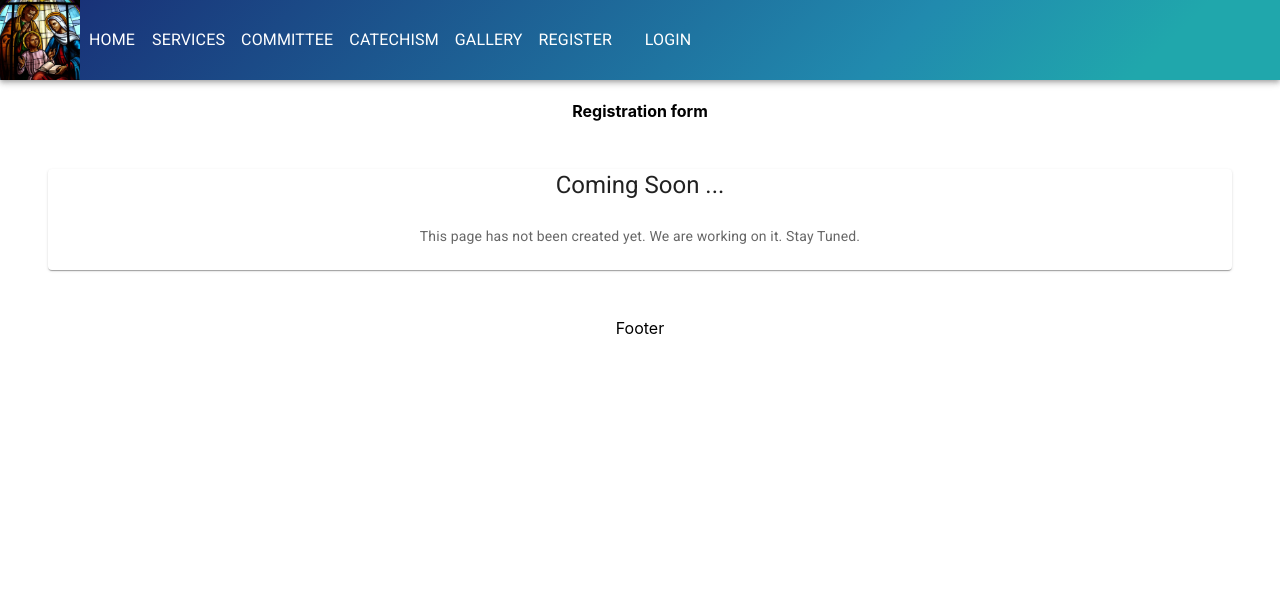
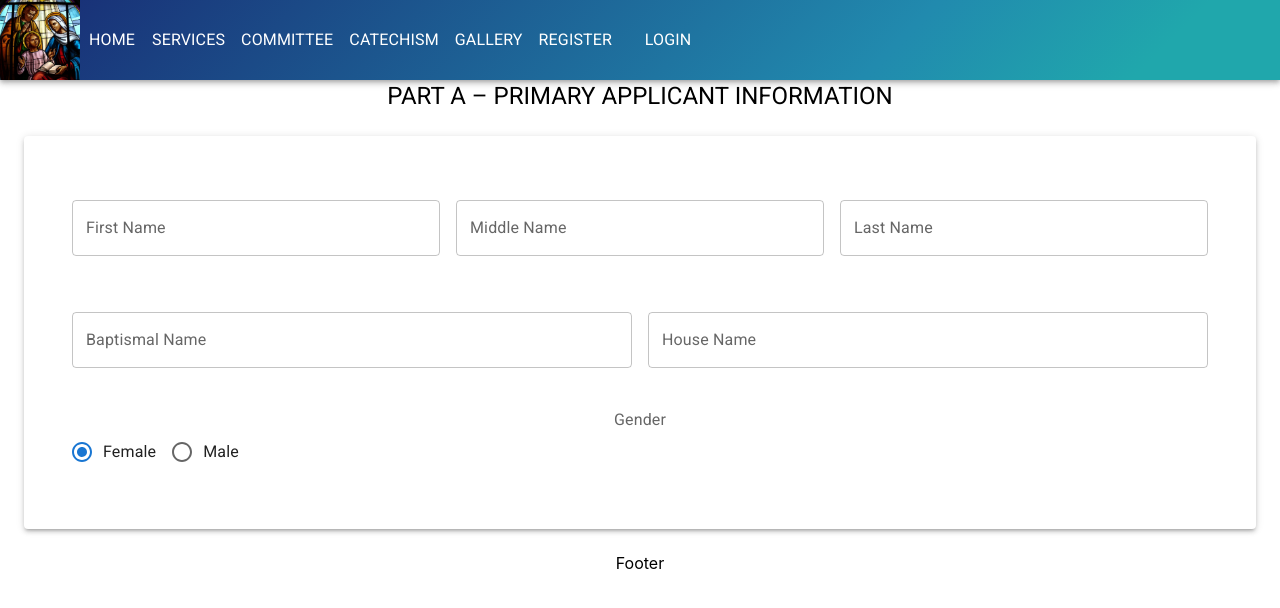
Before and after one commit to jobinbasani/user-manager, a React (Create React App) app in the folder ui/user-manager/: page /register in a window 1280 px wide. Shown: the top 608 px of the page. Built offline with nearby package versions, Linux system fonts and the light colour scheme; what react-swipeable-views-utils would draw is missing.

Commit message:
Login redirected to root

```diff
--- a/ui/user-manager/package.json
+++ b/ui/user-manager/package.json
@@ -7,6 +7,7 @@
     "@emotion/react": "^11.8.2",
     "@emotion/styled": "^11.8.1",
     "@mui/icons-material": "^5.5.1",
+    "@mui/lab": "^5.0.0-alpha.79",
     "@mui/material": "^5.5.3",
     "@mui/styles": "^5.5.3",
     "@reduxjs/toolkit": "^1.8.1",
@@ -18,6 +19,7 @@
     "@types/react": "^17.0.43",
     "@types/react-dom": "^17.0.14",
     "axios": "^0.26.1",
+    "date-fns": "^2.28.0",
     "immutable": "^4.0.0",
     "react": "^18.0.0",
     "react-dom": "^18.0.0",
--- /dev/null
+++ b/ui/user-manager/src/components/registration/PrimaryApplicant.tsx
@@ -0,0 +1,122 @@
+import {
+    FormControl,
+    CardContent,
+    Typography,
+    Box,
+    RadioGroup,
+    FormControlLabel,
+    Radio,
+    FormLabel,
+    TextField,
+    Card,
+    } from '@mui/material';
+
+import AdapterDateFns from '@mui/lab/AdapterDateFns';
+import LocalizationProvider from '@mui/lab/LocalizationProvider';
+import DatePicker from '@mui/lab/DatePicker';
+import classes from './Registration.module.css';
+import { useState } from 'react';
+
+const PrimaryApplicant = () => {
+    const [dateOfBirth, setDateOfBirth] = useState(new Date());
+
+    const handleDOBChange = (newValue: Date | null) => {
+          setDateOfBirth(newValue!);
+    }
+
+    const submitHandler = () => {
+
+    }
+
+    const handleGenderSelection = (event: React.ChangeEvent<HTMLInputElement>) => {
+        console.log("Selected: " + (event.target as HTMLInputElement).value);
+    }
+
+    return (
+            <Box>
+                <Typography gutterBottom variant="h5" component="div" className={classes["form-title"]}>
+                   PART A – PRIMARY APPLICANT INFORMATION
+                </Typography>
+                <Card elevation={3} className={classes["form-container"]}>
+                    <CardContent>
+
+                        <form onSubmit={submitHandler}>
+                            <div className={classes["form-element"]}>
+                                <TextField
+                                    id="first-name"
+                                    label="First Name"
+                                    placeholder="First Name"
+                                    margin="normal"
+                                    className={classes["form-text-field"]}
+                                    fullWidth
+                                    />
+                                <TextField
+                                    id="middle-name"
+                                    label="Middle Name"
+                                    placeholder="Middle Name"
+                                    margin="normal"
+                                    className={classes["form-text-field"]}
+                                    fullWidth
+                                    />
+                                <TextField
+                                    id="last-name"
+                                    label="Last Name"
+                                    placeholder="Last Name"
+                                    margin="normal"
+                                    className={classes["form-text-field"]}
+                                    fullWidth
+                                    />
+                            </div>
+                            <div className={classes["form-element"]}>
+                                <TextField
+                                    id="baptismal-name"
+                                    label="Baptismal Name"
+                                    placeholder="Baptismal Name"
+                                    margin="normal"
+                                    style ={{width: '100%'}}
+                                    className={classes["form-text-field"]}
+                                    fullWidth
+                                    />
+                                <TextField
+                                    id="house-name"
+                                    label="House Name"
+                                    placeholder="House Name"
+                                    margin="normal"
+                                    style ={{width: '100%'}}
+                                    className={classes["form-text-field"]}
+                                    fullWidth={true}
+                                    />
+                            </div>
+                            <div className={classes["form-element"]}>
+                                <FormControl>
+                                    <FormLabel id="demo-radio-buttons-group-label">Gender</FormLabel>
+                                    <RadioGroup
+                                        aria-labelledby="demo-radio-buttons-group-label"
+                                        defaultValue="female"
+                                        name="radio-buttons-group"
+                                        onChange={handleGenderSelection}
+                                        row
+                                        >
+                                            <FormControlLabel value="female" control={<Radio />} label="Female" />
+                                            <FormControlLabel value="male" control={<Radio />} label="Male" />
+                                    </RadioGroup>
+                                </FormControl>
+                                <LocalizationProvider dateAdapter={AdapterDateFns}>
+                                <DatePicker
+                                    value={dateOfBirth}
+                                    renderInput={(params) => <TextField {...params} /> }
+                                    onChange={(date: Date | null) => handleDOBChange(date)}
+                                    inputFormat="dd-MMM-yyyy"
+                                    />
+                                </LocalizationProvider>
+                            </div>
+
+                        </form>
+
+                    </CardContent>
+                </Card>
+            </Box>
+    );
+}
+
+export default PrimaryApplicant;
--- /dev/null
+++ b/ui/user-manager/src/components/registration/Registration.module.css
@@ -0,0 +1,27 @@
+
+.form-text-field {
+    width: 100%;
+}
+
+.form-container {
+    margin: 1.5rem;
+    padding: 1rem;
+}
+
+.form-element {
+    margin: 0 auto;
+    padding: 1rem;
+    max-width: 1200px;
+    display: grid;
+    grid-gap: 1rem;
+    grid-template-columns: repeat(auto-fit, minmax(300px, 1fr));
+}
+
+.form-title {
+    margin: 1.5rem ;
+}
+
+.form-row {
+    display: flex;
+    justify-content: space-between;
+}
--- a/ui/user-manager/src/pages/public/Home.tsx
+++ b/ui/user-manager/src/pages/public/Home.tsx
@@ -2,8 +2,31 @@
 import HomeCarousel from '../../components/carousel/HomeCarousel';
 import {Grid, Card} from '@mui/material';
 import PastoralMessage from '../../components/message/PastoralMessage';
+import { useLocation, useNavigate } from 'react-router-dom';
+import { useDispatch } from 'react-redux';
+import { UserAuth } from '../../api/auth';
+import { AccessToken } from '../../api/api-types';
+import { useCallback, useEffect } from 'react';
+import { doAuth } from '../../store/auth/auth-action';
 
 const Home = () => {
+  const location = useLocation();
+  const dispatch = useDispatch();
+  const navigate = useNavigate();
+
+  const token:AccessToken | null = UserAuth.getAccessTokenFromUrl(location.hash);
+
+  const updateToken = useCallback((accessToken: AccessToken) => {
+      dispatch(doAuth(accessToken));
+      navigate("/dashboard");
+  },[dispatch, navigate]);
+
+  useEffect(() => {
+    if (token?.accessToken) {
+        updateToken(token);
+    }
+  }, [token, updateToken]);
+
   return(
       <div>
           <HomeCarousel />
--- a/ui/user-manager/src/pages/public/Register.tsx
+++ b/ui/user-manager/src/pages/public/Register.tsx
@@ -1,12 +1,10 @@
-import ComingSoon from "../../components/unspported/ComingSoon";
+import PrimaryApplicant from "../../components/registration/PrimaryApplicant";
+
 
 const Register = () => {
     return (
-        <div>
-            <h4>Registration form</h4>
-            <ComingSoon/>
-        </div>
-    )
+        <PrimaryApplicant/>
+    );
 }
 
 export default Register;
```
Also changed, not shown: 1 other file (tests, documents, lock files or other folders).
